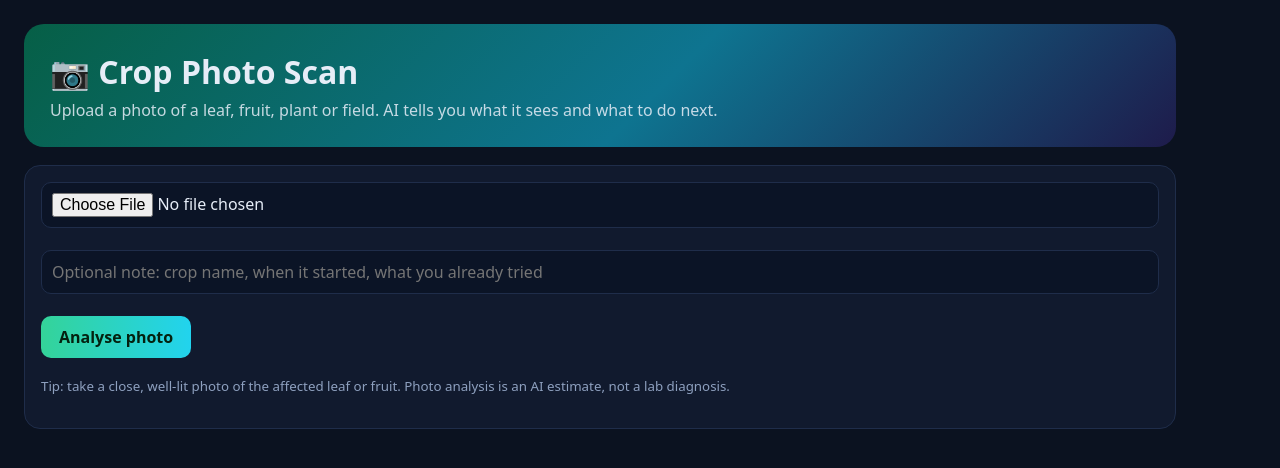
After one commit to hrishi-09/Agriculture-2.0, a Flask app: template templates/scan.html in a window 1280 px wide. The commit adds this page. Shown: the top 468 px of the page. Run offline with Flask 3, Linux system fonts and the light colour scheme; the template is opened without the code that fills it, so the values that code supplies are empty; parts of the project's set-up code (start-up, migrations or seed data) failed here and were passed over; some libraries are stand-ins or nearby versions.

Commit message:
Add files via upload

```diff
--- a/templates/base.html
+++ b/templates/base.html
@@ -12,11 +12,11 @@ input,select,textarea,button{font:inherit;color:var(--tx);background:#0b1426;bor
 button,.btn{background:linear-gradient(90deg,var(--g),var(--c));color:#04210f;font-weight:700;border:0;cursor:pointer;width:auto;padding:10px 18px;border-radius:10px;text-decoration:none;display:inline-block}
 table{width:100%;border-collapse:collapse;font-size:.9rem}th,td{padding:8px;border-bottom:1px solid var(--line);text-align:left}th{color:var(--mut)}.tw{overflow:auto}
 .flash{background:#2a2008;border:1px solid #f59e0b;border-radius:12px;padding:10px;margin-bottom:12px}
-.auth{margin:auto;width:min(420px,92vw)}.auth input{margin:6px 0}.warn{border-color:#f59e0b;background:#2a2008}
+.auth{margin:auto;width:min(420px,92vw)}.auth input{margin:6px 0}.warn{border-color:#f59e0b;background:#2a2008}.tag{display:inline-block;padding:2px 10px;border-radius:99px;font-size:.78rem;font-weight:700;background:#1f2d4a}.t-high,.t-Low,.t-Acidic,.t-Alkaline,.t-Dry,.t-Too{background:#7f1d1d}.t-medium,.t-Medium,.t-High{background:#78350f}.t-OK,.t-low,.t-none{background:#064e3b}ul.l{margin:6px 0;padding-left:20px}ul.l li{margin:4px 0}.msg{padding:10px 14px;border-radius:14px;margin:8px 0;white-space:pre-wrap;max-width:85%}.msg.user{background:#0e7490;margin-left:auto}.msg.assistant{background:var(--card);border:1px solid var(--line)}.done{opacity:.55;text-decoration:line-through}.over{color:#f87171}
 @media(max-width:760px){body{flex-direction:column}nav{width:100%;height:auto;position:static;display:flex;gap:6px;flex-wrap:wrap;align-items:center}}
 </style></head><body>
 {% if user %}<nav><h2>🌾 AgriXAI</h2><small>{{user.name}} · {{user.role}}</small><br><br>
-<a href="/dashboard">📊 Dashboard</a><a href="/advisor">🧠 Advisor</a><a href="/history">🕘 History</a>
+<a href="/dashboard">📊 Dashboard</a><a href="/advisor">🧠 Advisor</a><a href="/scan">📷 Crop Scan</a><a href="/assistant">💬 Assistant</a><a href="/tasks">✅ My Tasks</a><a href="/history">🕘 History</a>
 {% if user.role=='admin' %}<a href="/admin">🛡️ Admin</a><a href="/database">🗄️ Database</a>{% endif %}
 <form method="post" action="/logout"><input type="hidden" name="csrf" value="{{csrf}}"><button style="margin-top:14px">Sign out</button></form></nav>{% endif %}
 <main>{% for m in get_flashed_messages() %}<div class="flash">{{m}}</div>{% endfor %}{% block body %}{% endblock %}</main></body></html>
--- /dev/null
+++ b/templates/scan.html
@@ -0,0 +1,15 @@
+{% extends "base.html" %}{% block body %}<div class="hero"><h1>📷 Crop Photo Scan</h1><p>Upload a photo of a leaf, fruit, plant or field. AI tells you what it sees and what to do next.</p></div>
+<form method="post" enctype="multipart/form-data" class="card"><input type="hidden" name="csrf" value="{{csrf}}">
+<input type="file" name="image" accept="image/*" required><br><br><input name="note" maxlength="300" placeholder="Optional note: crop name, when it started, what you already tried"><br><br><button>Analyse photo</button>
+<p><small>Tip: take a close, well-lit photo of the affected leaf or fruit. Photo analysis is an AI estimate, not a lab diagnosis.</small></p></form>
+{% if r %}{% if not r.is_plant %}<div class="card warn">⚠️ This does not look like a clear crop photo. Please try a closer, brighter picture.</div>{% endif %}
+<div class="grid"><div class="card"><small>Crop</small><div class="big">{{r.crop|default('unknown')|title}}</div><small>{{r.part}}</small></div>
+<div class="card"><small>Condition</small><div class="big" style="font-size:1.3rem">{{r.health|default('unclear')|title}}</div><small>{{r.issue}}</small></div>
+<div class="card"><small>Severity</small><div class="big"><span class="tag t-{{r.severity}}">{{r.severity}}</span></div><small>Confidence {{ '%.0f%%'|format((r.confidence or 0)|float*100) }}</small></div></div>
+<div class="card">{{r.summary}}</div>
+{% if r.see_expert %}<div class="card warn">⚠️ Please show this to a local agronomist or agriculture office before spending on treatment.</div>{% endif %}
+<div class="grid"><div class="card"><b>What I can see</b><ul class="l">{% for e in r.evidence %}<li>{{e}}</li>{% endfor %}</ul></div>
+<div class="card"><b>What to do next</b><ol class="l">{% for e in r.next_steps %}<li>{{e}}</li>{% endfor %}</ol>
+<form method="post" action="/tasks"><input type="hidden" name="csrf" value="{{csrf}}"><input type="hidden" name="action" value="addmany">{% for e in r.next_steps %}<input type="hidden" name="title" value="{{e}}">{% endfor %}<button>Add these steps to My Tasks</button></form></div>
+<div class="card"><b>Prevention</b><ul class="l">{% for e in r.prevention %}<li>{{e}}</li>{% endfor %}</ul></div></div>{% endif %}
+{% if hist %}<div class="card"><b>Recent scans</b><div class="tw"><table><tr><th>Crop</th><th>Condition</th><th>Severity</th><th>Confidence</th><th>When</th></tr>{% for h in hist %}<tr>{% for v in h %}<td>{{v}}</td>{% endfor %}</tr>{% endfor %}</table></div></div>{% endif %}{% endblock %}
```
Also changed, not shown: templates/advisor.html (+12 -0 lines), templates/assistant.html (added, +10 -0 lines), templates/tasks.html (added, +9 -0 lines).
